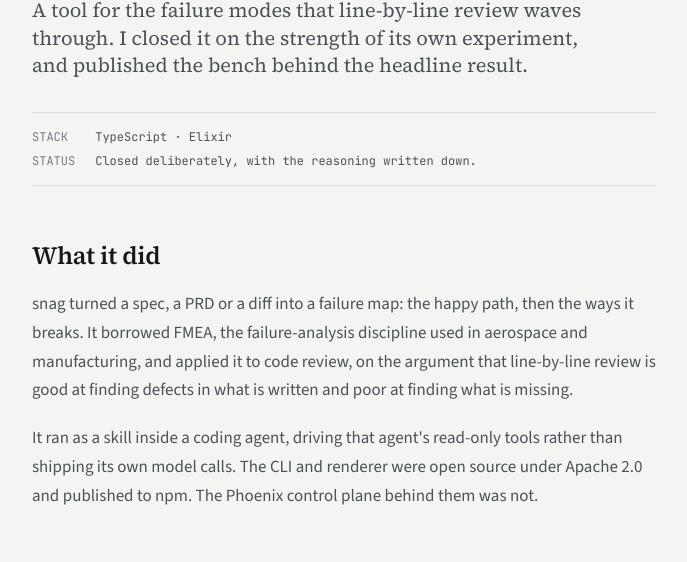
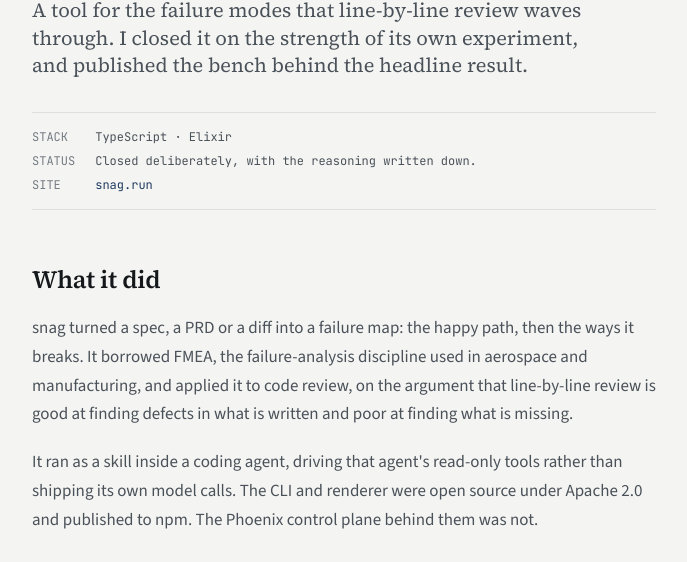
Before and after one commit to davidtaing/portfolio, an Astro site: page /projects/snag in a window 1280 px wide. Shown: the part 203-765 px from the top of the page, without its empty margins (296-983 px from the left). Built offline with nearby package versions, Linux system fonts and the light colour scheme; Astro itself is replaced by a stand-in of ours.

Commit message:
feat(projects): link snag.run, rename employer to Medi Apps AI
- Optional `site` field on the projects schema, rendered in the facts
  block; snag has no public repo but the site is still live
- Employer reads Medi Apps AI on the home page

```diff
--- a/src/content.config.ts
+++ b/src/content.config.ts
@@ -29,6 +29,7 @@ const projects = defineCollection({
     // Longer standfirst shown under the title on the project's own page.
     lede: z.string(),
     repo: z.url().optional(),
+    site: z.url().optional(),
     order: z.number(),
     draft: z.boolean().default(false),
   }),
--- a/src/content/projects/snag.mdx
+++ b/src/content/projects/snag.mdx
@@ -4,6 +4,7 @@ state: "killed"
 stack: "TypeScript · Elixir"
 period: "June to July 2026"
 order: 1
+site: "https://snag.run"
 summary: "FMEA-style failure-mode analysis for pull requests. Eleven pre-registered experiments, two of them refuted, and a shutdown written down rather than left to go quiet."
 lede: "A tool for the failure modes that line-by-line review waves through. I closed it on the strength of its own experiment, and published the bench behind the headline result."
 ---
--- a/src/pages/index.astro
+++ b/src/pages/index.astro
@@ -40,7 +40,7 @@ const fmt = (d: Date) =>
   <section id="work" class="mt-20 scroll-mt-6">
     <h2 class="font-mono text-xs tracking-widest text-ink-3 uppercase">Currently</h2>
     <div class="mt-5 flex flex-wrap items-baseline gap-x-3">
-      <h3 class="font-serif text-2xl font-semibold tracking-tight text-ink">Medi Apps</h3>
+      <h3 class="font-serif text-2xl font-semibold tracking-tight text-ink">Medi Apps AI</h3>
       <span class="font-mono text-xs text-ink-3">Fullstack Engineer &middot; Dec 2025 to now</span>
     </div>
     <p class="mt-2 text-[15px] text-ink-3">
--- a/src/pages/projects/[...slug].astro
+++ b/src/pages/projects/[...slug].astro
@@ -13,7 +13,7 @@ type Props = { project: CollectionEntry<"projects"> };
 
 const { project } = Astro.props;
 const { Content } = await render(project);
-const { name, state, stack, period, lede, repo } = project.data;
+const { name, state, stack, period, lede, repo, site } = project.data;
 
 const stateClass = {
   shipped: "text-shipped border-shipped/40",
@@ -56,6 +56,18 @@ const stateNote = {
       <dt class="text-ink-3 uppercase">Status</dt>
       <dd class="text-ink-2">{stateNote}</dd>
       {
+        site && (
+          <>
+            <dt class="text-ink-3 uppercase">Site</dt>
+            <dd>
+              <a href={site} class="text-accent hover:underline">
+                {site.replace("https://", "")}
+              </a>
+            </dd>
+          </>
+        )
+      }
+      {
         repo && (
           <>
             <dt class="text-ink-3 uppercase">Source</dt>
```
